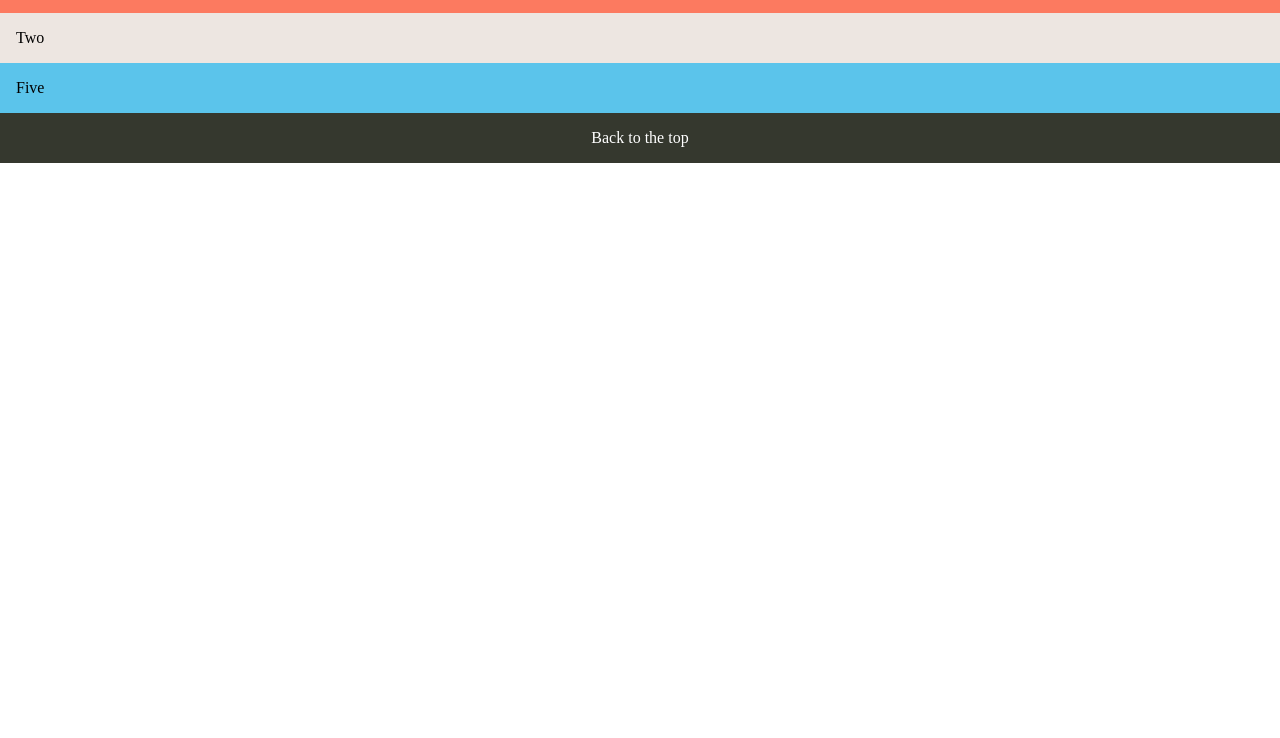
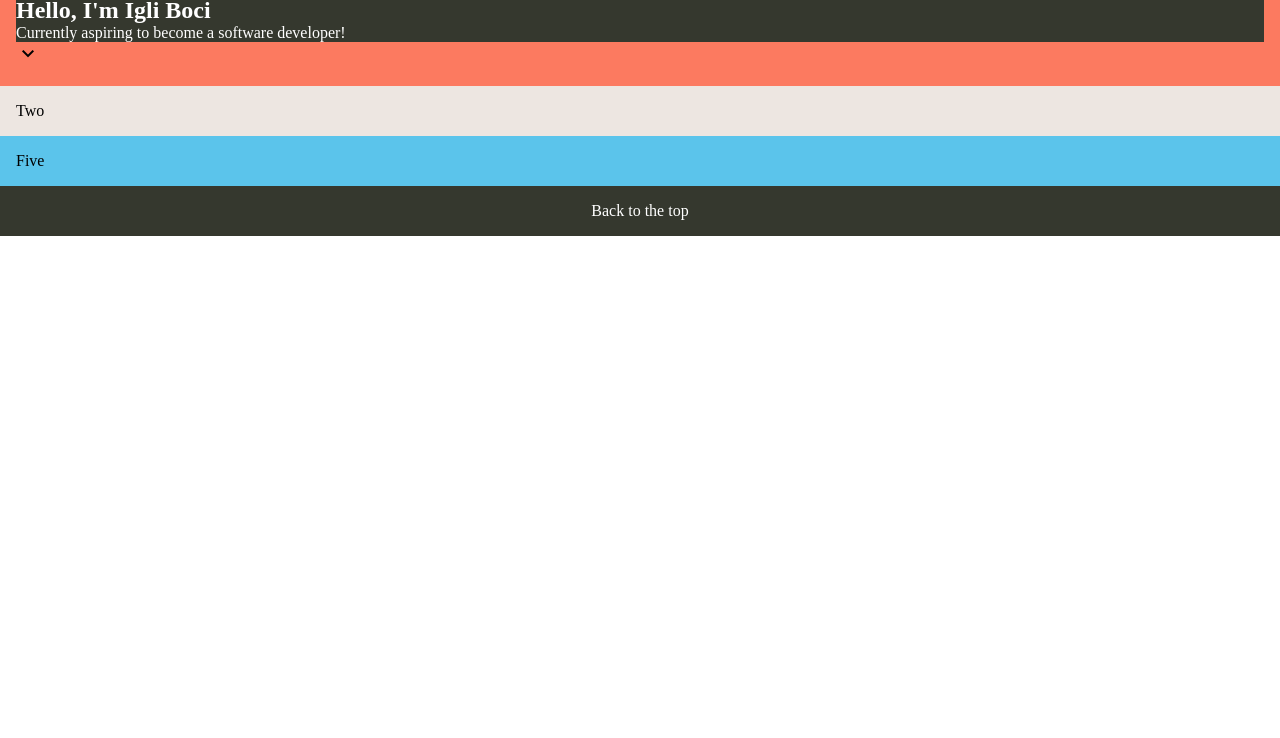
Before and after one commit to Igli-Boci/hoxton-html-my-portfolio, a plain HTML site: page index.html in a window 1280 px wide. Shown: the part 62-800 px from the top of the page. Drawn offline with nearby package versions, Linux system fonts and the light colour scheme.

Commit message:
Adding google fonts

```diff
--- a/index.html
+++ b/index.html
@@ -6,6 +6,7 @@
     <meta name="viewport" content="width=device-width, initial-scale=1.0">
     <title>Portfolio</title>
     <link rel="stylesheet" href="./style.css">
+    <link rel="stylesheet" href="https://fonts.googleapis.com/css2?family=Material+Symbols+Outlined:opsz,wght,FILL,GRAD@20..48,100..700,0..1,-50..200" />
 </head>
 <body>
     <section class="top" id="top">
@@ -19,6 +20,14 @@
                 </ul>
             </nav>
         </header>
+        <div class="box">
+            <h2>Hello, I'm Igli Boci</h2>
+            <p>Currently aspiring to become a software developer!</p>
+        </div>
+
+        <span class="material-symbols-outlined expand">
+            expand_more
+        </span>
     </section>
     <section class="projects">Two</section>
     <section class="experience">Five</section>
--- a/style.css
+++ b/style.css
@@ -31,6 +31,11 @@
     text-decoration: none;
 }
 
+.box {
+    background-color: #35382e;
+    color: white;
+}
+
 .projects {
     background-color: #ede6e1;
     padding: 1rem;
```
